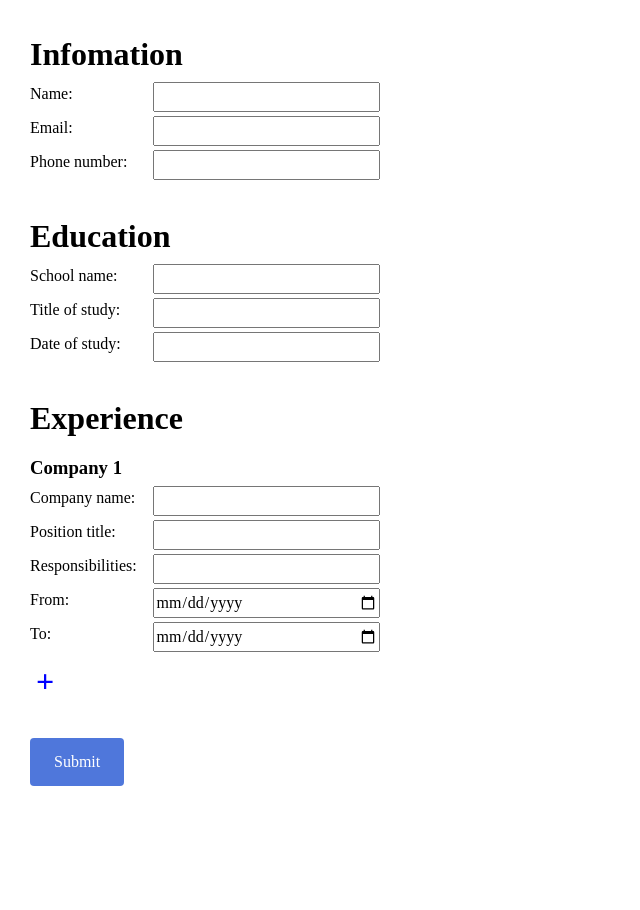
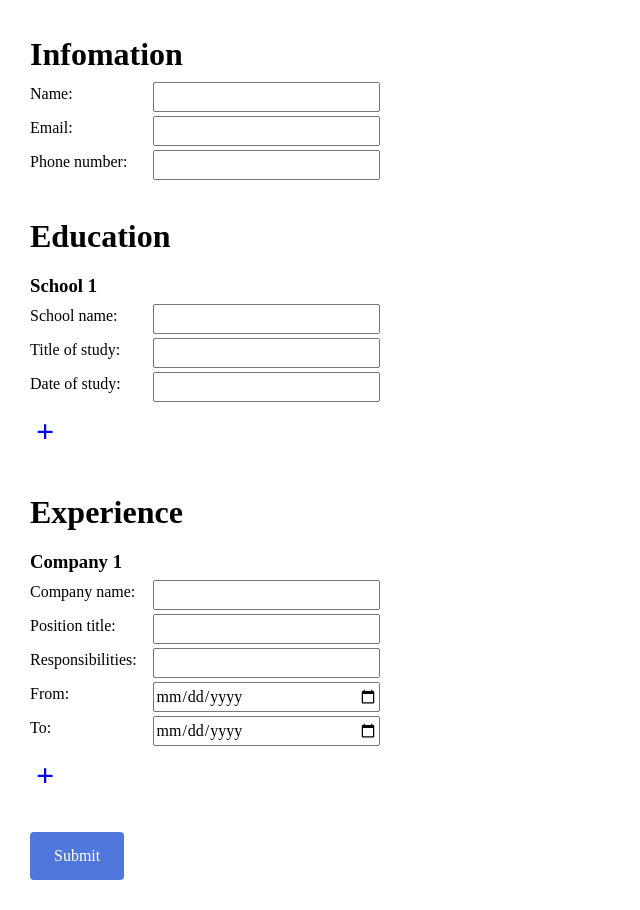
Before and after one commit to EthanTran02/cv-application, a React (Vite) app: page / in a window 1280 px wide. Shown: the whole page, without its empty margins (0-640 px from the left). Before the commit the page ends 816 px from the top, so only its background shows below. Built offline with nearby package versions, Linux system fonts and the light colour scheme.

Commit message:
Create add school function for Education section, fixing edu bug

```diff
--- a/src/component/app.jsx
+++ b/src/component/app.jsx
@@ -5,11 +5,14 @@ import Experience from './experience';
 
 export default function App() {
   const [info, setInfo] = useState({ name: '', email: '', phone: '' });
-  const [edu, setEdu] = useState({
-    school: '',
-    studyTittle: '',
-    studyDate: '',
-  });
+  const [edus, setEdu] = useState([
+    {
+      id: 1,
+      school: '',
+      studyTittle: '',
+      studyDate: '',
+    },
+  ]);
   const [jobs, setJob] = useState([
     {
       id: 1,
@@ -27,7 +30,7 @@ export default function App() {
     return (
       <>
         <Infomation info={info} setInfo={setInfo} />
-        <Education edu={edu} setEdu={setEdu} />
+        <Education edus={edus} setEdu={setEdu} />
         <Experience jobs={jobs} setJob={setJob} />
         <button className="submit" onClick={() => setState('display')}>
           Submit
@@ -45,3 +48,6 @@ export default function App() {
     );
   }
 }
+
+
+// Creating a Display state for the application
--- a/src/component/educational.jsx
+++ b/src/component/educational.jsx
@@ -1,21 +1,46 @@
-import { useState } from 'react';
+import { Fragment, useState } from 'react';
 
-export default function Education({ edu, setEdu }) {
-  function handleInput(e) {
+export default function Education({ edus, setEdu }) {
+  function handleInput(e, id) {
     const { name, value } = e.target;
-    setEdu((prev) => ({ ...prev, [name]: value }));
+
+    setEdu((prev) => {
+      return prev.map((school) => {
+        if (school.id !== id) {
+          return school;
+        } else {
+          return { ...school, [name.replace(id, '')]: value };
         }
+      });
+    });
+  }
+
+  function handleAddEdu() {
+    let newSchool = {
+      id: edus.length + 1,
+      school: '',
+      studyTittle: '',
+      studyDate: '',
+    };
+    setEdu([...edus, newSchool]);
+  }
+
   return (
+    <>
       <div className="education">
         <h1>Education</h1>
 
+        {edus.map((edu) => {
+          return (
+            <Fragment key={edu.id}>
+              <h3 className='shool'>School {edu.id}</h3>
               <div>
                 <label htmlFor="school">School name: </label>
                 <input
                   type="text"
                   id="school"
                   value={edu.school}
-          onChange={handleInput}
+                  onChange={(e) => handleInput(e, edu.id)}
                   name="school"
                 />
               </div>
@@ -26,7 +51,7 @@ export default function Education({ edu, setEdu }) {
                   type="text"
                   id="studyTitle"
                   value={edu.studyTittle}
-          onChange={handleInput}
+                  onChange={(e) => handleInput(e, edu.id)}
                   name="studyTittle"
                 />
               </div>
@@ -37,10 +62,17 @@ export default function Education({ edu, setEdu }) {
                   type="text"
                   id="studyDate"
                   value={edu.studyDate}
-          onChange={handleInput}
+                  onChange={(e) => handleInput(e, edu.id)}
                   name="studyDate"
                 />
               </div>
+            </Fragment>
+          );
+        })}
+        <button className="add-btn" onClick={handleAddEdu}>
+          +
+        </button>
       </div>
+    </>
   );
 }
--- a/src/component/experience.jsx
+++ b/src/component/experience.jsx
@@ -1,6 +1,7 @@
 import { Fragment, useState } from 'react';
 
 export default function Experience({ jobs, setJob }) {
+
   function handleInput(e, id) {
     const { name, value } = e.target;
 
@@ -14,7 +15,6 @@ export default function Experience({ jobs, setJob }) {
       });
     });
 
-    console.log(e.target);
   }
 
   function handleAddJob() {
--- a/src/index.css
+++ b/src/index.css
@@ -132,3 +132,7 @@ body {
   cursor: pointer;
   font-weight: bold;
 }
+
+.shool {
+  margin-top: 12px;
+}
```
Lines whose indentation alone changed are shown as unchanged.
